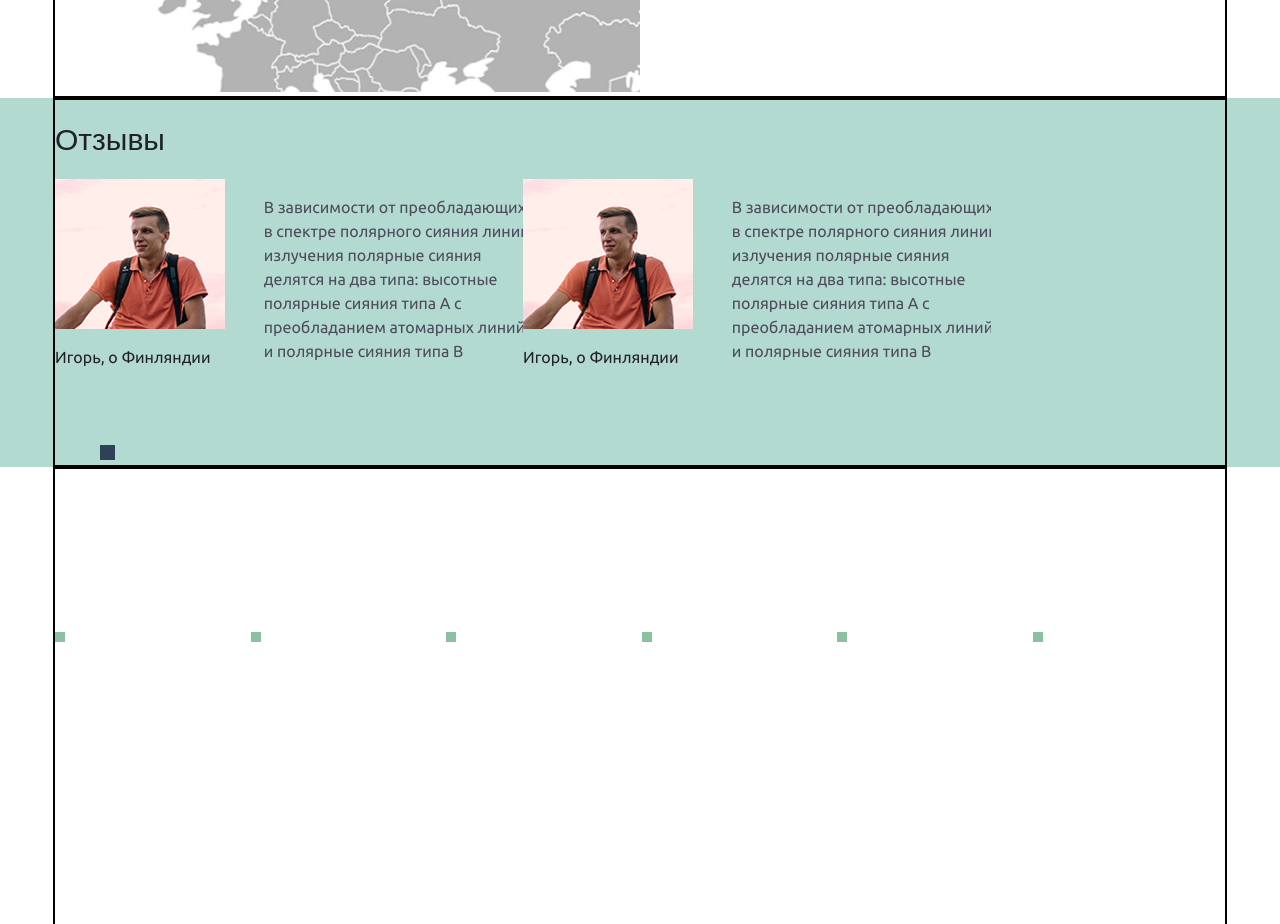
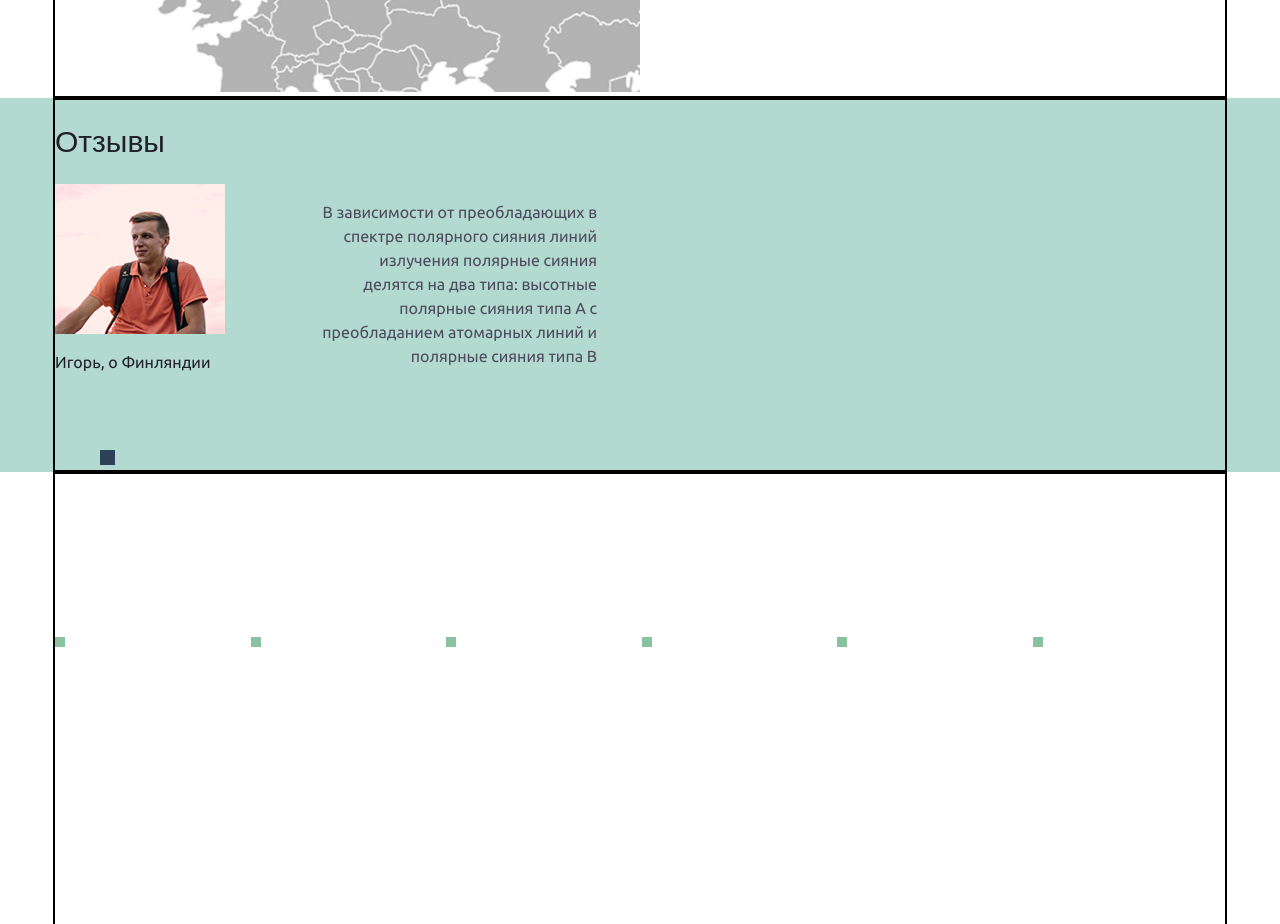
Before and after one commit to MaryMag/Portfolio_for_ITMO, a website: page src/index.html in a window 1280 px wide. Shown: the part 1820-2744 px from the top of the page. Drawn offline with nearby package versions, Linux system fonts and the light colour scheme; files that its build step writes are made by us from their sources; files whose address does not match are found by name; a web font is replaced by a local one.

Commit message:
comments start adaptive

```diff
--- a/src/js/script.js
+++ b/src/js/script.js
@@ -11,7 +11,7 @@ $(document).ready(function(){
 
   $('.comments-slider').slick({
     dots: true,
-    slidesToShow: 2,
+    slidesToShow: 1,
     slidesToScroll: 1,
     speed: 300,
     autoplay: true,
--- a/src/scss/blocks/comments.scss
+++ b/src/scss/blocks/comments.scss
@@ -6,43 +6,72 @@
   padding-top: 0;;
 
   &-slider{
-    width: 100%;
+    width: 97%;
   }
 
   &__title{
     font-family: $font-p;
-    font-size: 30px;
-    line-height: 30px;
+    font-size: 20px;
+    // line-height: 30px;
     font-weight: normal;
     color: #212027;
 
-    @media ( max-width: $screen-xs){
-      font-size: 20px;
+    @media ( min-width: $screen-md){
+      font-size: 30px;
     }
   }
 
   &__img{
-    width: 170px;
-    height: 150px;
+    width: 60px;
+    height: 60px;
     display: inline-block;
+
+    @media ( min-width: $screen-sm){
+      width: 105px;
+      height: 95px;
+    }
+
+    @media ( min-width: $screen-md){
+      width: 170px;
+      height: 150px;
+    }
   }
 
   &__name{
     color: #212027;
     font-family: $font-h;
-    font-size: 16px;
-    line-height: 24px;
+    font-size: 10px;
+    line-height: 14px;
     font-weight: normal;
+    width: 60px;
+
+    @media ( min-width: $screen-sm){
+      width: 100%;
+    }
+
+    @media ( min-width: $screen-md){
+      font-size: 16px;
+      line-height: 24px;
+    }
   }
 
   &__text{
     font-family: $font-h;
-    font-size: 16px;
-    line-height: 24px;
+    font-size: 10px;
+    line-height: 14px;
     font-weight: normal;
     color: #4d4b5c;
-    width: 270px;
-    margin-left: 45px;
+    width: 80%;
+    // width: 180px;
+    margin-left: 40px;
+    text-align: right;
+
+    @media ( min-width: $screen-md){
+      font-size: 16px;
+      line-height: 24px;
+      width: 275px;
+    }
+    // margin-left: 45px;
   //   background-image: url("../../img/message.png");
   //   background-position: -10px -10px;
   // background-repeat: no-repeat;
--- a/src/scss/blocks/slider.scss
+++ b/src/scss/blocks/slider.scss
@@ -57,11 +57,11 @@
 
   &__item__left{
     float: left;
-    width: 35%;
+    width: 25%;
   }
 
   &__item__right{
-    width: 65%;
+    width: 75%;
     float: right;
     background-image: url("../../img/message.png");
     background-position: -10px -10px;
--- a/src/scss/sprite.scss
+++ b/src/scss/sprite.scss
@@ -18,8 +18,8 @@ $chrome-width: 64px;
 $chrome-height: 64px;
 $chrome-total-width: 200px;
 $chrome-total-height: 132px;
-$chrome-image: '../img/sprite-040536466000366156.png';
-$chrome: (0px, 0px, 0px, 0px, 64px, 64px, 200px, 132px, '../img/sprite-040536466000366156.png', 'chrome', );
+$chrome-image: '../img/sprite-08574712916167233.png';
+$chrome: (0px, 0px, 0px, 0px, 64px, 64px, 200px, 132px, '../img/sprite-08574712916167233.png', 'chrome', );
 $github-logo-name: 'github-logo';
 $github-logo-x: 68px;
 $github-logo-y: 0px;
@@ -29,8 +29,8 @@ $github-logo-width: 64px;
 $github-logo-height: 64px;
 $github-logo-total-width: 200px;
 $github-logo-total-height: 132px;
-$github-logo-image: '../img/sprite-040536466000366156.png';
-$github-logo: (68px, 0px, -68px, 0px, 64px, 64px, 200px, 132px, '../img/sprite-040536466000366156.png', 'github-logo', );
+$github-logo-image: '../img/sprite-08574712916167233.png';
+$github-logo: (68px, 0px, -68px, 0px, 64px, 64px, 200px, 132px, '../img/sprite-08574712916167233.png', 'github-logo', );
 $kraken-name: 'kraken';
 $kraken-x: 0px;
 $kraken-y: 68px;
@@ -40,8 +40,8 @@ $kraken-width: 64px;
 $kraken-height: 64px;
 $kraken-total-width: 200px;
 $kraken-total-height: 132px;
-$kraken-image: '../img/sprite-040536466000366156.png';
-$kraken: (0px, 68px, 0px, -68px, 64px, 64px, 200px, 132px, '../img/sprite-040536466000366156.png', 'kraken', );
+$kraken-image: '../img/sprite-08574712916167233.png';
+$kraken: (0px, 68px, 0px, -68px, 64px, 64px, 200px, 132px, '../img/sprite-08574712916167233.png', 'kraken', );
 $male-and-female-name: 'male-and-female';
 $male-and-female-x: 68px;
 $male-and-female-y: 68px;
@@ -51,8 +51,8 @@ $male-and-female-width: 64px;
 $male-and-female-height: 64px;
 $male-and-female-total-width: 200px;
 $male-and-female-total-height: 132px;
-$male-and-female-image: '../img/sprite-040536466000366156.png';
-$male-and-female: (68px, 68px, -68px, -68px, 64px, 64px, 200px, 132px, '../img/sprite-040536466000366156.png', 'male-and-female', );
+$male-and-female-image: '../img/sprite-08574712916167233.png';
+$male-and-female: (68px, 68px, -68px, -68px, 64px, 64px, 200px, 132px, '../img/sprite-08574712916167233.png', 'male-and-female', );
 $musica-searcher-name: 'musica-searcher';
 $musica-searcher-x: 136px;
 $musica-searcher-y: 0px;
@@ -62,8 +62,8 @@ $musica-searcher-width: 64px;
 $musica-searcher-height: 64px;
 $musica-searcher-total-width: 200px;
 $musica-searcher-total-height: 132px;
-$musica-searcher-image: '../img/sprite-040536466000366156.png';
-$musica-searcher: (136px, 0px, -136px, 0px, 64px, 64px, 200px, 132px, '../img/sprite-040536466000366156.png', 'musica-searcher', );
+$musica-searcher-image: '../img/sprite-08574712916167233.png';
+$musica-searcher: (136px, 0px, -136px, 0px, 64px, 64px, 200px, 132px, '../img/sprite-08574712916167233.png', 'musica-searcher', );
 $placeholder-name: 'placeholder';
 $placeholder-x: 136px;
 $placeholder-y: 68px;
@@ -73,13 +73,13 @@ $placeholder-width: 64px;
 $placeholder-height: 64px;
 $placeholder-total-width: 200px;
 $placeholder-total-height: 132px;
-$placeholder-image: '../img/sprite-040536466000366156.png';
-$placeholder: (136px, 68px, -136px, -68px, 64px, 64px, 200px, 132px, '../img/sprite-040536466000366156.png', 'placeholder', );
+$placeholder-image: '../img/sprite-08574712916167233.png';
+$placeholder: (136px, 68px, -136px, -68px, 64px, 64px, 200px, 132px, '../img/sprite-08574712916167233.png', 'placeholder', );
 $spritesheet-width: 200px;
 $spritesheet-height: 132px;
-$spritesheet-image: '../img/sprite-040536466000366156.png';
+$spritesheet-image: '../img/sprite-08574712916167233.png';
 $spritesheet-sprites: ($chrome, $github-logo, $kraken, $male-and-female, $musica-searcher, $placeholder, );
-$spritesheet: (200px, 132px, '../img/sprite-040536466000366156.png', $spritesheet-sprites, );
+$spritesheet: (200px, 132px, '../img/sprite-08574712916167233.png', $spritesheet-sprites, );
 
 // The provided mixins are intended to be used with the array-like variables
 //
```
Also changed, not shown: build/css/style.css, build/css/style.min.css, build/img/sprite-08574712916167233.png (renamed from build/img/sprite-040536466000366156.png), build/js/script.min.js, 1 other file.
